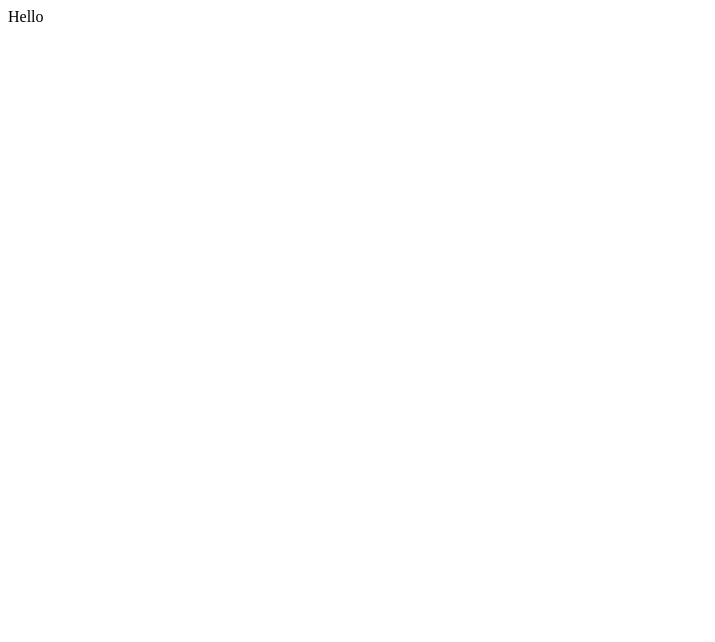
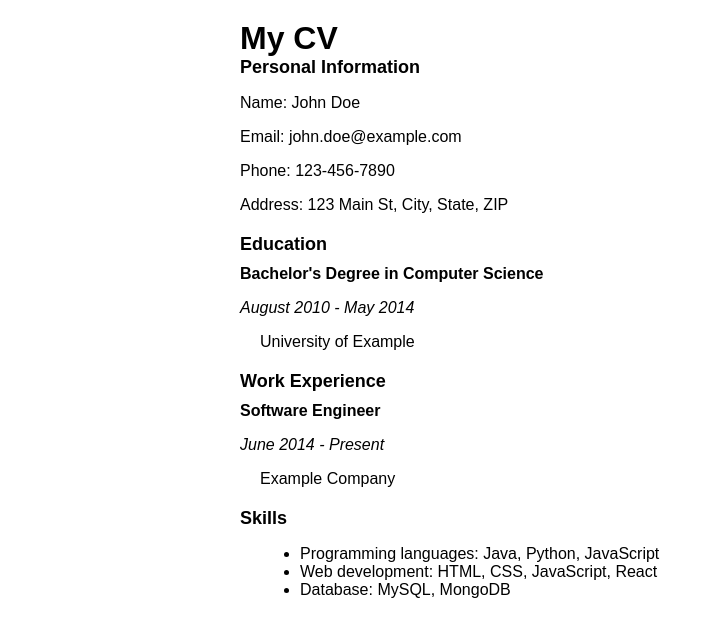
Before and after one commit to maxdu96/maxdu96.github.io, a plain HTML site: page index.html in a window 1280 px wide. Shown: the whole page, without its empty margins (0-715 px from the left). Drawn offline with Linux system fonts and the light colour scheme.

Commit message:
Update index.html

```diff
--- a/index.html
+++ b/index.html
@@ -1 +1,93 @@
-<p>Hello</p>
+<!DOCTYPE html>
+<html>
+<head>
+  <title>My CV</title>
+  <style>
+    /* Add your CSS styles here */
+    body {
+      font-family: Arial, sans-serif;
+      margin: 0;
+      padding: 0;
+    }
+
+    /* Define your CV styles */
+    .cv-container {
+      max-width: 800px;
+      margin: 0 auto;
+      padding: 20px;
+    }
+
+    h1, h2, h3 {
+      margin: 0;
+    }
+
+    .section {
+      margin-bottom: 20px;
+    }
+
+    .section-title {
+      font-size: 18px;
+      font-weight: bold;
+      margin-bottom: 10px;
+    }
+
+    .subsection {
+      margin-top: 10px;
+    }
+
+    .subsection-title {
+      font-size: 16px;
+      font-weight: bold;
+      margin-bottom: 5px;
+    }
+
+    .subsection-content {
+      margin-left: 20px;
+    }
+
+    .date {
+      font-style: italic;
+    }
+  </style>
+</head>
+<body>
+  <div class="cv-container">
+    <h1>My CV</h1>
+
+    <div class="section">
+      <h2 class="section-title">Personal Information</h2>
+      <p>Name: John Doe</p>
+      <p>Email: john.doe@example.com</p>
+      <p>Phone: 123-456-7890</p>
+      <p>Address: 123 Main St, City, State, ZIP</p>
+    </div>
+
+    <div class="section">
+      <h2 class="section-title">Education</h2>
+      <div class="subsection">
+        <h3 class="subsection-title">Bachelor's Degree in Computer Science</h3>
+        <p class="date">August 2010 - May 2014</p>
+        <p class="subsection-content">University of Example</p>
+      </div>
+    </div>
+
+    <div class="section">
+      <h2 class="section-title">Work Experience</h2>
+      <div class="subsection">
+        <h3 class="subsection-title">Software Engineer</h3>
+        <p class="date">June 2014 - Present</p>
+        <p class="subsection-content">Example Company</p>
+      </div>
+    </div>
+
+    <div class="section">
+      <h2 class="section-title">Skills</h2>
+      <ul class="subsection-content">
+        <li>Programming languages: Java, Python, JavaScript</li>
+        <li>Web development: HTML, CSS, JavaScript, React</li>
+        <li>Database: MySQL, MongoDB</li>
+      </ul>
+    </div>
+  </div>
+</body>
+</html>
```
